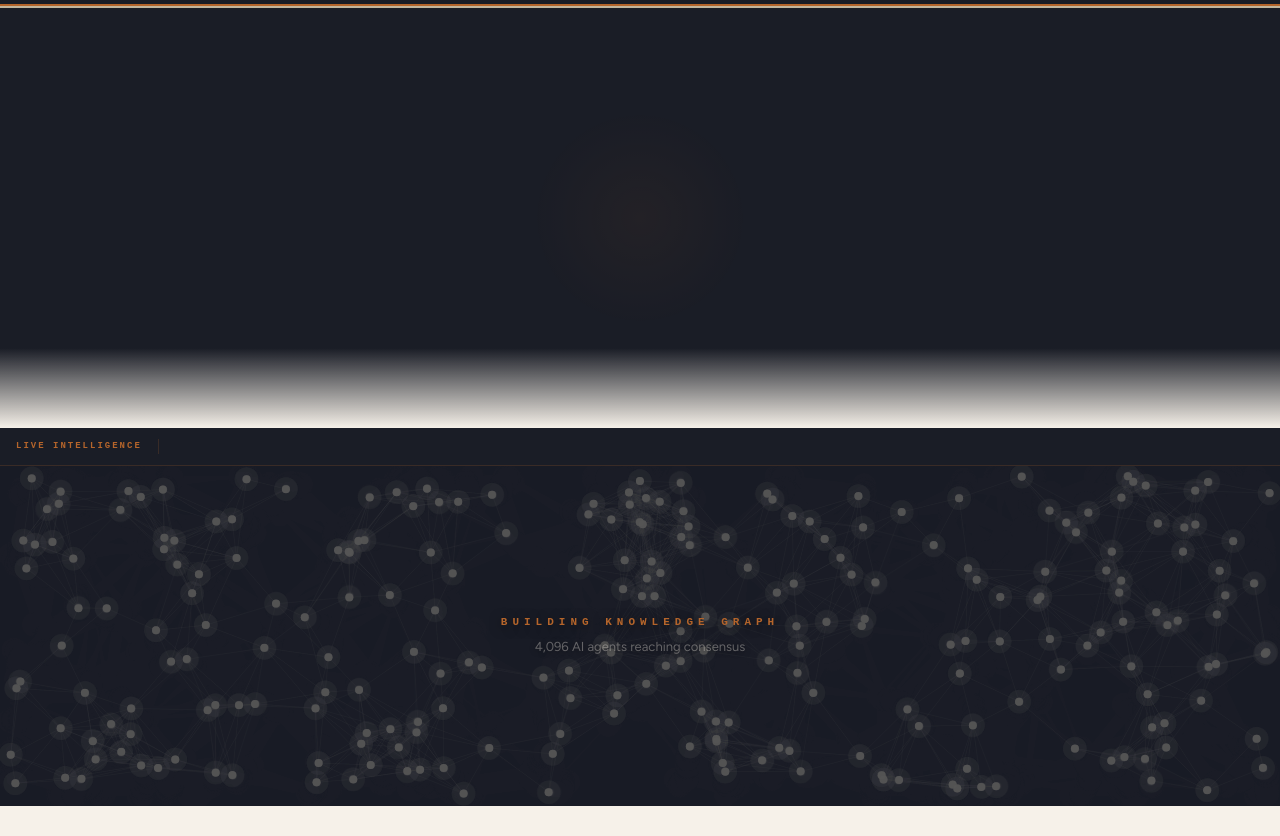
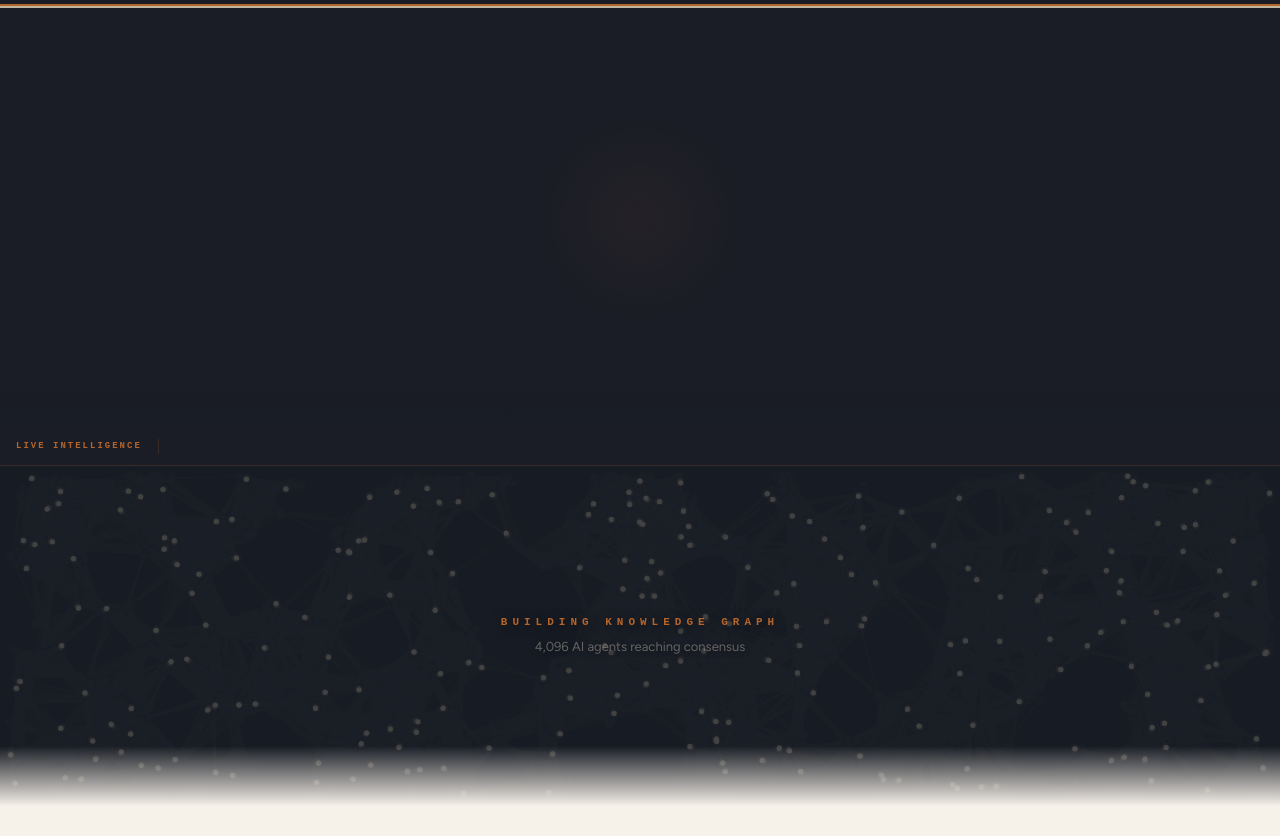
Before and after one commit to kingsleyonoh/swarm-intelligence-gateway, a website built with Vite: page packages/frontend/index.html in a window 1280 px wide. Shown: the part 50-886 px from the top of the page. Built offline with nearby package versions, Linux system fonts and the light colour scheme; no server answers; files whose address does not match are found by name; a web font is replaced by a local one; what globe.gl would draw is missing.

Commit message:
fix(frontend): clean up swarm particles — crisp dots instead of blobby glow
Smaller particle radius (2.5px), minimal halo (2x not 3x), subtle cluster
glow (0.06 opacity), higher trail clear rate. Globe fades into dark ticker
seamlessly, swarm hero fades into parchment panels below.

```diff
--- a/packages/frontend/src/components/swarm-canvas.ts
+++ b/packages/frontend/src/components/swarm-canvas.ts
@@ -33,12 +33,12 @@ interface Particle {
 }
 
 const STANCE_COLORS = ['#e05252', '#4a90d9', '#d4a843', '#9b59b6'];
-const GRAY = '#555555';
+const GRAY = '#444444';
 const BG_COLOR = '#1A1D26';
-const CONNECTION_DIST = 80;
-const CONNECTION_ALPHA = 0.12;
-const PARTICLE_RADIUS = 4;
-const TRAIL_ALPHA = 0.15; // afterglow trail opacity
+const CONNECTION_DIST = 70;
+const CONNECTION_ALPHA = 0.06;
+const PARTICLE_RADIUS = 2.5;
+const TRAIL_ALPHA = 0.25; // higher = less trail (clears faster)
 
 /** Assign a stance group based on distribution: 40% red, 30% blue, 20% yellow, 10% purple */
 function assignGroup(index: number, total: number): number {
@@ -148,36 +148,36 @@ function drawParticles(
   particles: Particle[],
   phase: string,
 ): void {
-  // Trail effect — semi-transparent background fill instead of clear
+  // Trail effect — semi-transparent background fill creates motion trails
   ctx.fillStyle = BG_COLOR;
-  ctx.globalAlpha = phase === 'simulating' ? TRAIL_ALPHA + 0.15 : 0.4;
+  ctx.globalAlpha = TRAIL_ALPHA;
   ctx.fillRect(0, 0, ctx.canvas.width, ctx.canvas.height);
   ctx.globalAlpha = 1;
 
-  // Draw connections
+  // Draw connections (thin lines between nearby particles)
   if (phase === 'graph_building' || phase === 'simulating') {
     drawConnections(ctx, particles);
   }
 
-  // Cluster glow in simulating + reporting
+  // Subtle cluster glow behind particles
   if (phase === 'simulating' || phase === 'reporting' || phase === 'completed') {
     drawClusterGlow(ctx, particles);
   }
 
-  // Draw particles with glow
+  // Draw crisp particles with subtle halo
   for (const p of particles) {
-    // Outer glow
+    // Subtle halo (small, not blobby)
     ctx.beginPath();
-    ctx.arc(p.x, p.y, PARTICLE_RADIUS * 3, 0, Math.PI * 2);
+    ctx.arc(p.x, p.y, PARTICLE_RADIUS * 2, 0, Math.PI * 2);
     ctx.fillStyle = p.color;
-    ctx.globalAlpha = 0.08;
+    ctx.globalAlpha = 0.04;
     ctx.fill();
 
-    // Core particle
+    // Crisp core dot
     ctx.beginPath();
     ctx.arc(p.x, p.y, PARTICLE_RADIUS, 0, Math.PI * 2);
     ctx.fillStyle = p.color;
-    ctx.globalAlpha = 0.9;
+    ctx.globalAlpha = 0.85;
     ctx.fill();
     ctx.globalAlpha = 1;
   }
@@ -223,12 +223,12 @@ function drawClusterGlow(
   }
 
   for (let g = 0; g < 4; g++) {
-    if (counts[g] < 3) continue;
+    if (counts[g] < 5) continue;
     const centerX = cx[g] / counts[g];
     const centerY = cy[g] / counts[g];
-    const radius = 30 + counts[g] * 0.8;
+    const radius = 20 + counts[g] * 0.5;
 
-    // Radial gradient glow
+    // Subtle radial gradient glow behind cluster
     const grad = ctx.createRadialGradient(centerX, centerY, 0, centerX, centerY, radius);
     grad.addColorStop(0, STANCE_COLORS[g]);
     grad.addColorStop(1, 'transparent');
@@ -237,7 +237,7 @@ function drawClusterGlow(
     ctx.beginPath();
     ctx.arc(centerX, centerY, radius, 0, Math.PI * 2);
     ctx.fillStyle = grad;
-    ctx.globalAlpha = 0.12;
+    ctx.globalAlpha = 0.06;
     ctx.fill();
     ctx.restore();
   }
--- a/packages/frontend/src/styles.css
+++ b/packages/frontend/src/styles.css
@@ -172,6 +172,17 @@ body::after {
   overflow: hidden;
 }
 
+/* Fade swarm hero into parchment panels below */
+.swarm-hero::after {
+  content: '';
+  position: absolute;
+  bottom: 0; left: 0; right: 0;
+  height: 60px;
+  background: linear-gradient(to bottom, transparent, var(--parchment));
+  pointer-events: none;
+  z-index: 1;
+}
+
 .swarm-hero-canvas {
   width: 100%;
 }
@@ -224,13 +235,13 @@ body::after {
   overflow: hidden;
 }
 
-/* Bottom fade from dark globe into parchment panels */
+/* Seamless dark transition — globe flows into ticker + swarm hero */
 #globe-container::after {
   content: '';
   position: absolute;
   bottom: 0; left: 0; right: 0;
-  height: 80px;
-  background: linear-gradient(to bottom, transparent, var(--parchment));
+  height: 40px;
+  background: linear-gradient(to bottom, transparent, var(--header-bg));
   pointer-events: none;
   z-index: 2;
 }
```
